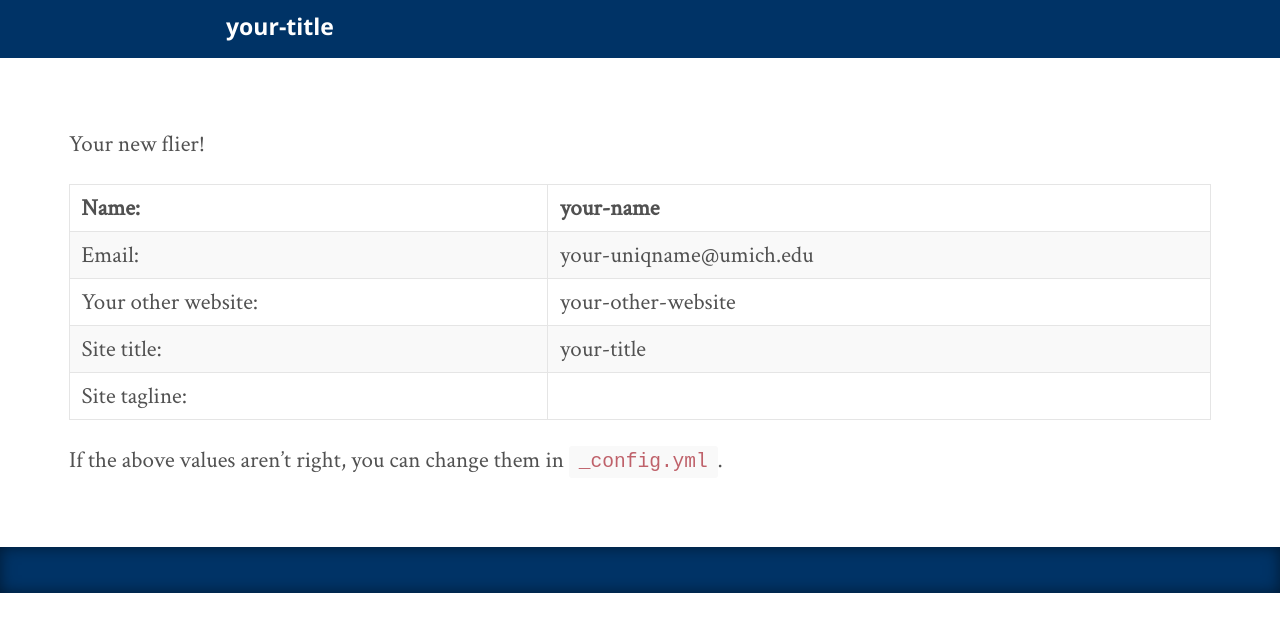
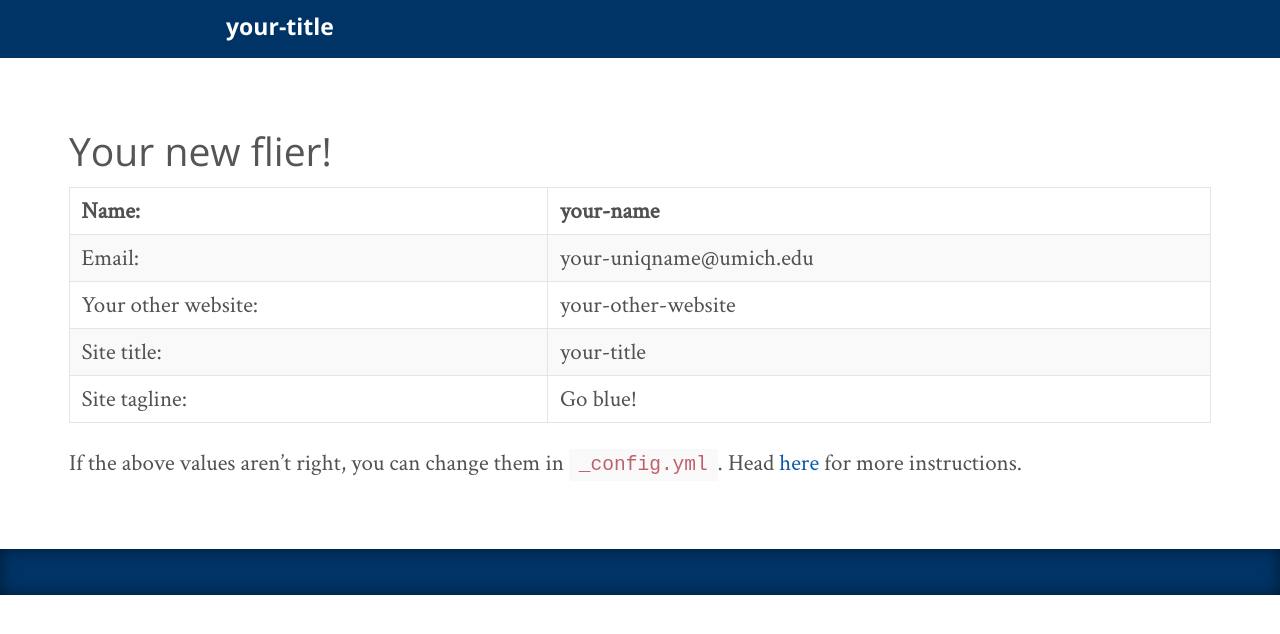
Before and after one commit to umich-ee/jekyll-template, a Jekyll site: the page built from index.md, in a window 1280 px wide. Shown: the top 634 px of the page. Built offline with Jekyll 4.4.1, drawn with Linux system fonts in a browser that asks for light colours; Markdown is read by kramdown in place of the engine named in the settings.

Commit message:
site should now build with Jekyll 3

```diff
--- a/_config.yml
+++ b/_config.yml
@@ -1,6 +1,6 @@
 # Setup
 title:            your-title
-tagline:          your-tagline
+tagline:          'Go blue!'
 baseurl:          / # change to /~uniqname/ for eecs.umich deploy
 author:
   name:           your-name
@@ -11,13 +11,13 @@ author:
   # About: 'about'
 
 highlighter: pygments
-markdown: redcarpet
-redcarpet:
-  extensions: ["autolink", "tables"]
+markdown: kramdown
+kramdown:
+  input: GFM
+  syntax_highlighter: rouge
 
 # Permalinks
 permalink:        pretty
-relative_permalinks: true
 
 colors:
   UmmaTan: '#cfc096'
@@ -33,3 +33,5 @@ colors:
   CanhamPoolBlue: '#587abc'
   MatthaeiViolet: '#575294'
   Blue: '#003366'
+
+  gems: [jekyll-paginate, jekyll-gist]
--- a/index.md
+++ b/index.md
@@ -3,13 +3,15 @@ layout: page
 title: Home
 ---
 
-Your new flier!
+# Your new flier!
 
 | Name:               | {{ site.author.name }}  |
 |:--------------------|:------------------------|
 | Email:              | {{ site.author.email }} |
 | Your other website: | {{ site.author.url }}   |
 | Site title:         | {{ site.title }}        |
-| Site tagline:       |                         |
+| Site tagline:       | {{ site.tagline}}       |
 
-If the above values aren't right, you can change them in `_config.yml`.
+If the above values aren't right, you can change them in `_config.yml`. Head [here][1] for more instructions.
+
+[1]: https://github.com/umich-ee/jekyll-template
```
Also changed, not shown: 2 other files.
